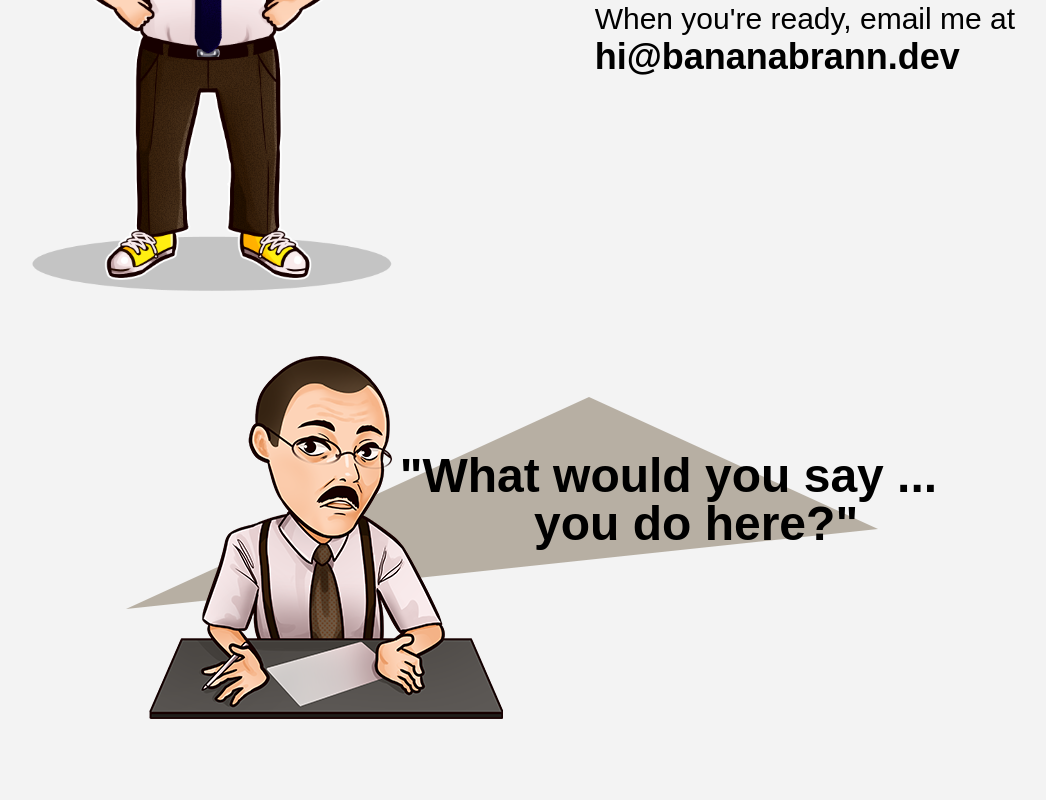
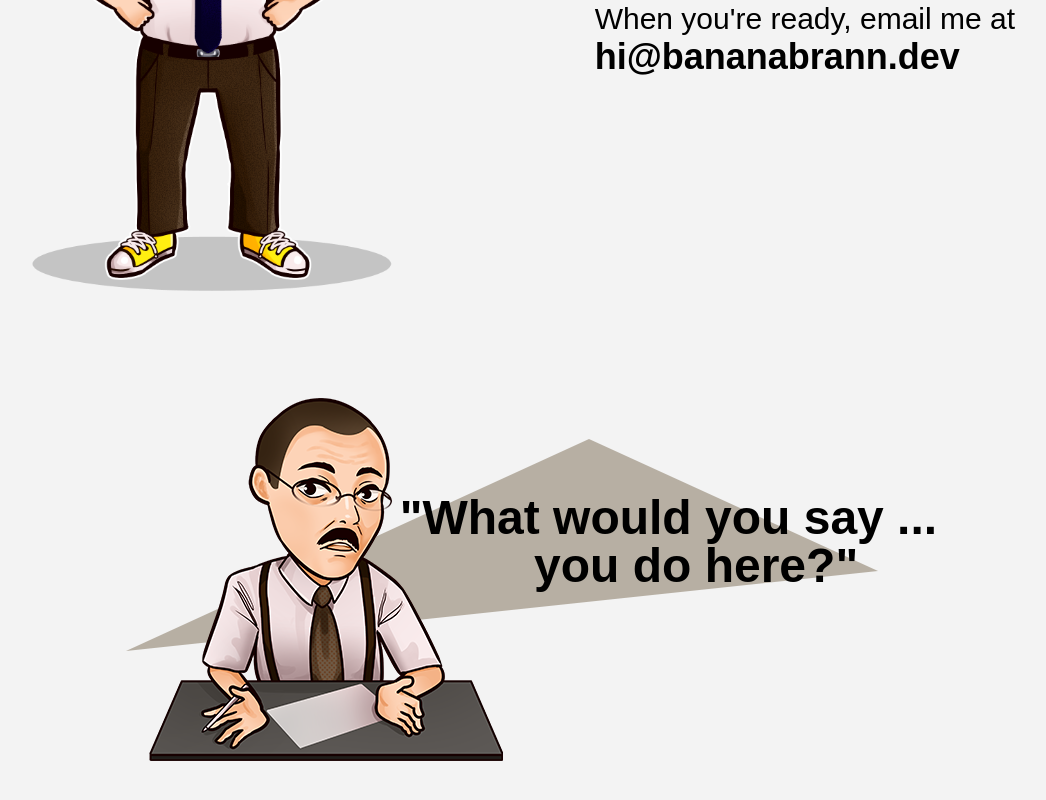
Before and after one commit to bananabrann/old-bananabrann.dev, a Next.js app: page / in a window 1280 px wide. Shown: the part 591-1391 px from the top of the page, without its empty margins (138-1184 px from the left). Before the commit the page ends 1316 px from the top, so only its background shows below. Built offline with nearby package versions, Linux system fonts and the light colour scheme; a web font is replaced by a local one.

Commit message:
Better courtesy to other div elements by assigning height

```diff
--- a/components/BobWhatWouldYouSay/BobWhatWouldYouSay.module.scss
+++ b/components/BobWhatWouldYouSay/BobWhatWouldYouSay.module.scss
@@ -1,8 +1,9 @@
-$height: 560px;
+$height: 500px;
 
 .BobWhatWouldYouSay {
   display: flex;
   justify-content: center;
+  height: $height;
 
   .foreground {
     display: flex;
--- a/components/BobWhatWouldYouSay/BobWhatWouldYouSay.tsx
+++ b/components/BobWhatWouldYouSay/BobWhatWouldYouSay.tsx
@@ -4,7 +4,7 @@ import styles from "./BobWhatWouldYouSay.module.scss";
 
 export default function BobWhatWouldYouSay() {
   return (
-    <div className={`${styles.BobWhatWouldYouSay} mt-52`}>
+    <div className={`${styles.BobWhatWouldYouSay}`}>
       <div className={styles.foreground}>
         {/*
           TODO -- Could use some touch-up for mobile devices.
```
